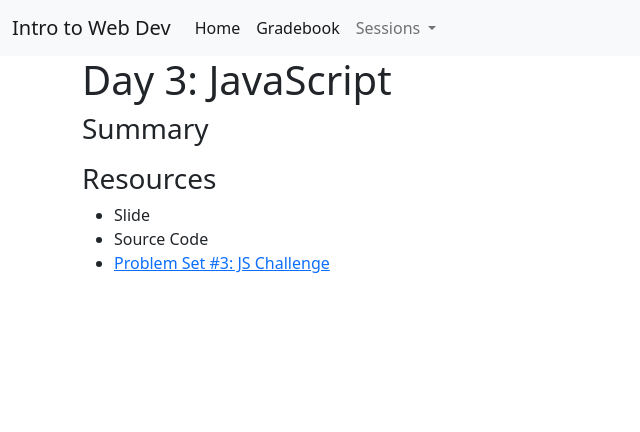
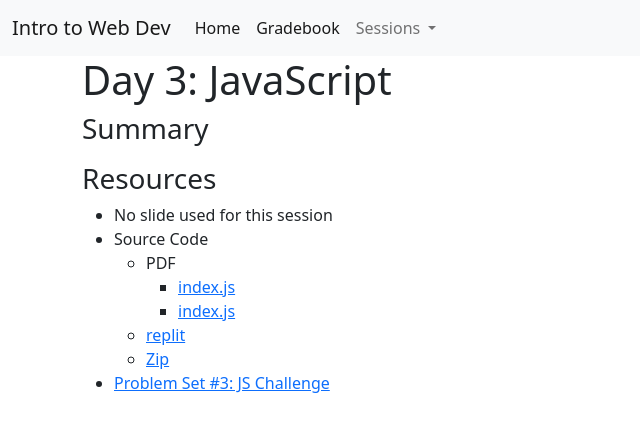
Before and after one commit to boyuan12/course, a Django app: page /day3/ in a window 1280 px wide. Shown: the top 432 px of the page, without its empty margins (0-640 px from the left). Run offline with Django 4.2, Linux system fonts and the light colour scheme; the visitor is signed in with stand-in values (Sample User, id 1); some libraries are stand-ins or nearby versions.

Commit message:
updated day 3

```diff
--- a/webdev/templates/webdev/day3.html
+++ b/webdev/templates/webdev/day3.html
@@ -11,9 +11,20 @@
         <p></p>
         <h3>Resources</h3>
         <ul>
-            <li>Slide</li>
+            <li>No slide used for this session</li>
             <li>
                 Source Code
+                <ul>
+                    <li>
+                        PDF
+                        <ul>
+                            <li><a href="https://res.cloudinary.com/boyuan12/image/upload/v1657733189/index.js_hmmjph.pdf">index.js</a></li>
+                            <li><a href="https://res.cloudinary.com/boyuan12/image/upload/v1657755921/pset3.js_otcim4.pdf">index.js</a></li>
+                        </ul>
+                    </li>
+                    <li><a href="https://replit.com/@boyuan12/day3">replit</a></li>
+                    <li><a href="https://res.cloudinary.com/boyuan12/raw/upload/v1657756007/day3_juavam.zip">Zip</a></li>
+                </ul>
             </li>
             <li><a href="/pset3">Problem Set #3: JS Challenge</a></li>
         </ul>
```
